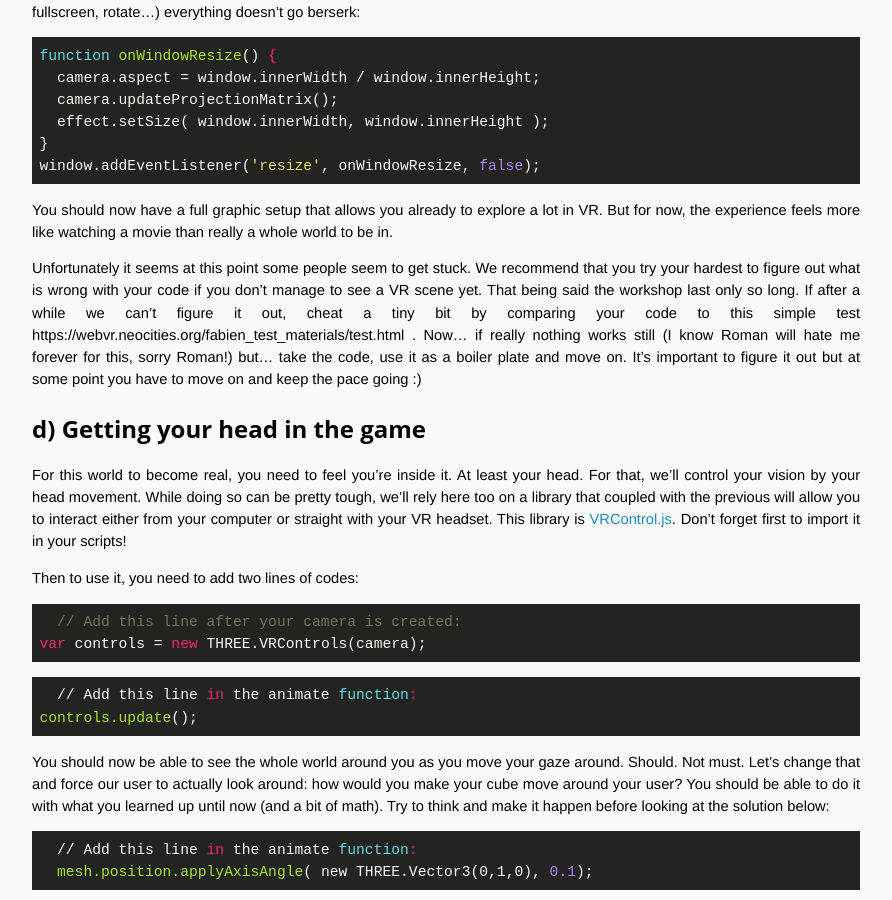
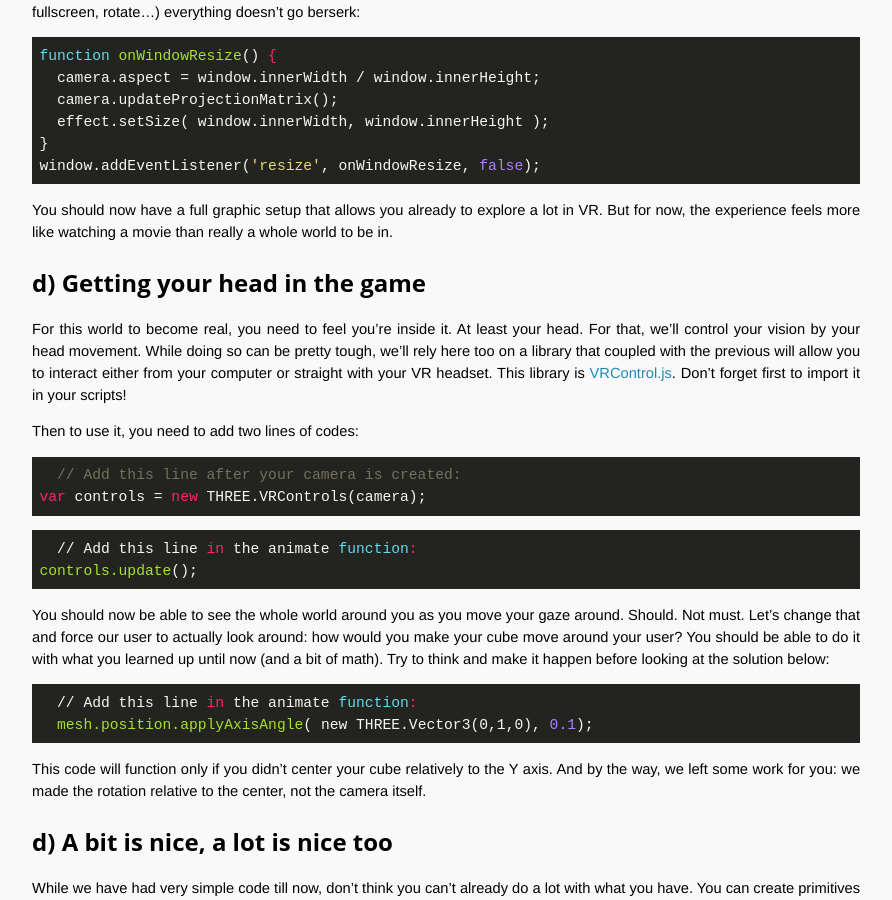
Before and after one commit to OpenTechSchool-Brussels/webVR-for-3D-graphics-and-music, a Jekyll site: the page built from your-3D-scene.markdown, in a window 1280 px wide and 900 px high, scrolled down 5305 px. Shown: the whole window, without its empty margins (324-1216 px from the left). Built offline with Jekyll 4.4.1, drawn with Linux system fonts in a browser that asks for light colours; Markdown is read by kramdown in place of the engine named in the settings.

Commit message:
Update your-3D-scene.markdown

```diff
--- a/your-3D-scene.markdown
+++ b/your-3D-scene.markdown
@@ -179,8 +179,6 @@ window.addEventListener('resize', onWindowResize, false);
 
 You should now have a full graphic setup that allows you already to explore a lot in VR. But for now, the experience feels more like watching a movie than really a whole world to be in.
 
-Unfortunately it seems at this point some people seem to get stuck. We recommend that you try your hardest to figure out what is wrong with your code if you don't manage to see a VR scene yet. That being said the workshop last only so long. If after a while we can't figure it out, cheat a tiny bit by comparing your code to this simple test https://webvr.neocities.org/fabien_test_materials/test.html . Now... if really nothing works still (I know Roman will hate me forever for this, sorry Roman!) but... take the code, use it as a boiler plate and move on. It's important to figure it out but at some point you have to move on and keep the pace going :)
-
 ## d) Getting your head in the game
 For this world to become real, you need to feel you're inside it. At least your head. For that, we'll control your vision by your head movement. While doing so can be pretty tough, we'll rely here too on a library that coupled with the previous will allow you to interact either from your computer or straight with your VR headset. This library is [VRControl.js](http://webvr.neocities.org/boilerplate/jslibs/VRControls.js). Don't forget first to import it in your scripts!
 
```
